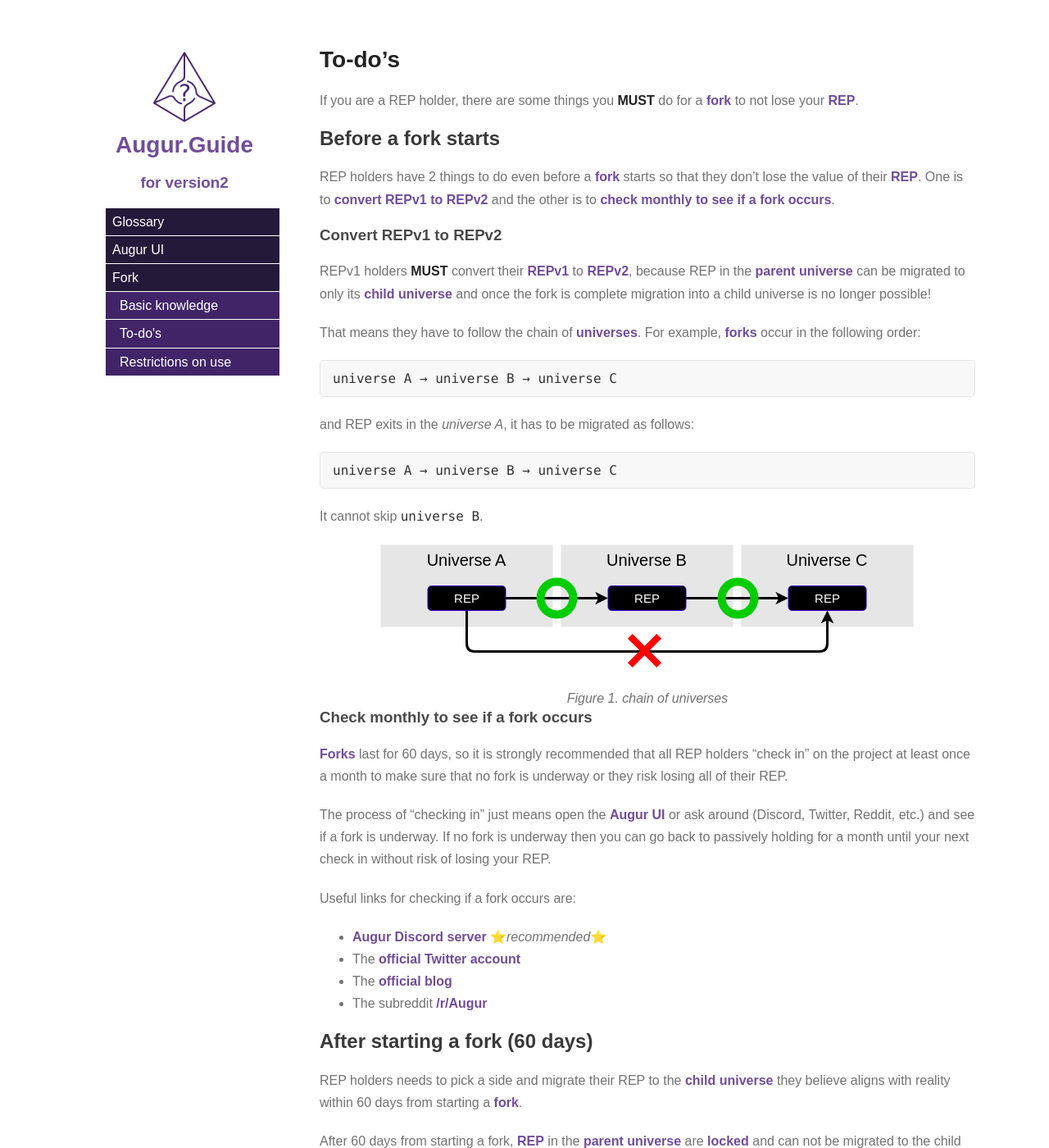
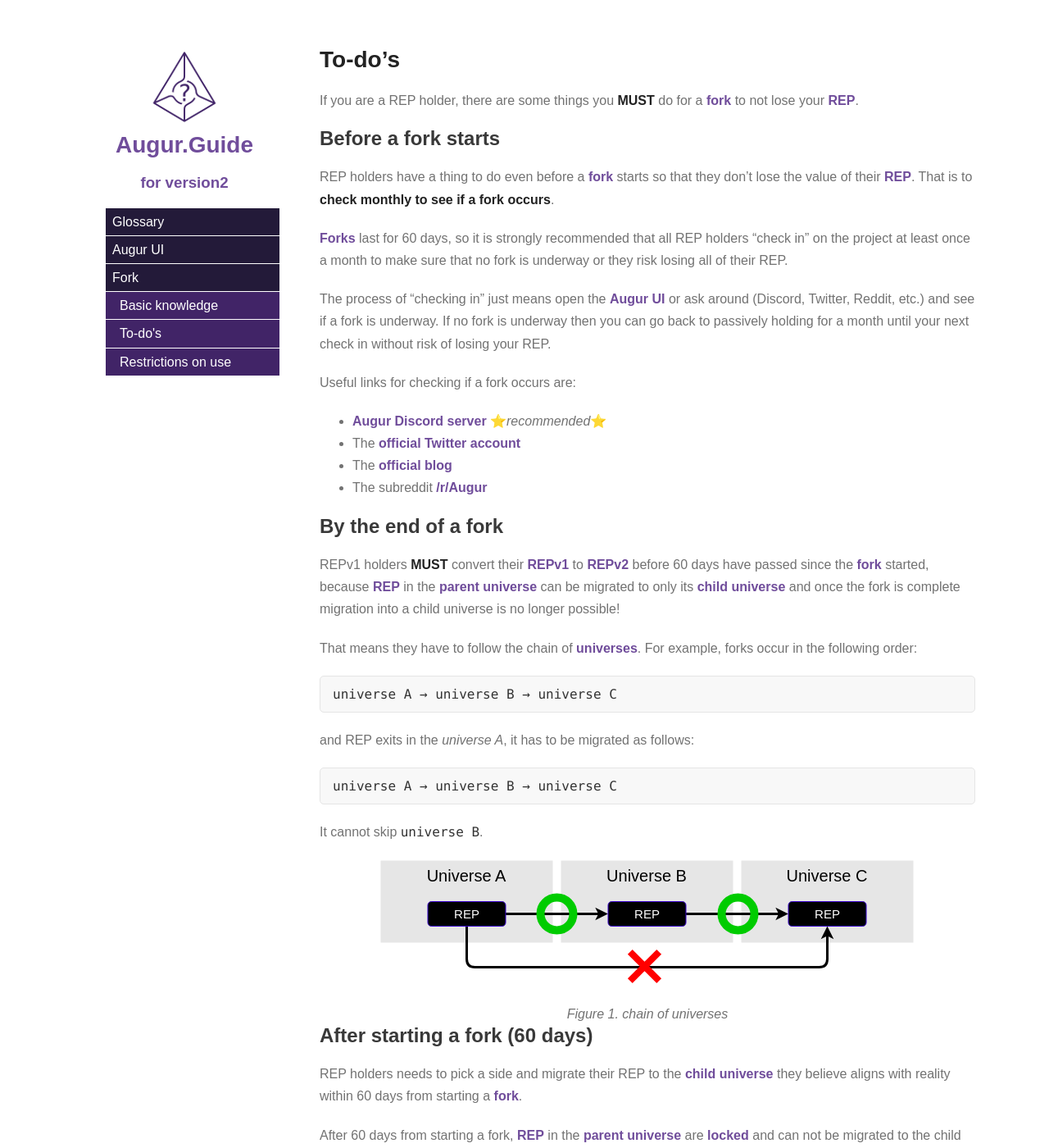
Before and after one commit to MicahZoltu/Augur.Guide-for-IPFS, a Jekyll site: the page built from collections/_version2-english/9-fork/2-to-dos.md, in a window 1280 px wide and 1400 px high. Shown: the whole window at 82% size. Built offline with Jekyll 4.4.1, drawn with Linux system fonts in a browser that asks for light colours; comment, search, counter and statistics services are not loaded; some of the changed lines change nothing that is shown.

Commit message:
Fix incorrect sentence in To-do's
You don't have to convert REPv1 to REPv2 before a fork starts, you just have to do it before the fork ends.

````diff
--- a/collections/_version2-english/9-fork/2-to-dos.md
+++ b/collections/_version2-english/9-fork/2-to-dos.md
@@ -24,12 +24,22 @@
 If you are a REP holder, there are some things you **MUST** do for a [fork]({{glossary_fork}}) to not lose your [REP]({{glossary_reputation_token}}).
 
 ## Before a fork starts
-REP holders have 2 things to do even before a [fork]({{glossary_fork}}) starts so that they don't lose the value of their [REP]({{glossary_reputation_token}}). One is to [convert REPv1 to REPv2](#convert-repv1-to-repv2) and the other is to [check monthly to see if a fork occurs](#check-monthly-to-see-if-a-fork-occurs).
+REP holders have a thing to do even before a [fork]({{glossary_fork}}) starts so that they don't lose the value of their [REP]({{glossary_reputation_token}}). That is to **check monthly to see if a fork occurs**.
 
-### Convert REPv1 to REPv2
-REPv1 holders **MUST** convert their [REPv1]({{glossary_repv1}}) to [REPv2]({{glossary_repv2}}), because REP in the [parent universe]({{glossary_parent_universe}}) can be migrated to only its [child universe]({{glossary_child_universe}}) and once the fork is complete migration into a child universe is no longer possible!
+[Forks]({{glossary_fork}}) last for 60 days, so it is strongly recommended that all REP holders "check in" on the project at least once a month to make sure that no fork is underway or they risk losing all of their REP.
 
-That means they have to follow the chain of [universes]({{glossary_universe}}). For example, [forks]({{glossary_fork}}) occur in the following order:
+The process of "checking in" just means open the [Augur UI]({{ "/" | absolute_url }}/{{page.collection}}/8-augur-ui.html) or ask around (Discord, Twitter, Reddit, etc.) and see if a fork is underway. If no fork is underway then you can go back to passively holding for a month until your next check in without risk of losing your REP.
+
+Useful links for checking if a fork occurs are:
+ - [Augur Discord server](https://discord.gg/guXC9Bd4)  ⭐*recommended*⭐
+ - The [official Twitter account](https://twitter.com/augurproject)
+ - The [official blog](https://augur.net/blog)
+ - The subreddit [/r/Augur](https://www.reddit.com/r/Augur/)
+
+## By the end of a fork
+REPv1 holders **MUST** convert their [REPv1]({{glossary_repv1}}) to [REPv2]({{glossary_repv2}}) before 60 days have passed since the [fork]({{glossary_fork}}) started, because [REP]({{glossary_reputation_token}}) in the [parent universe]({{glossary_parent_universe}}) can be migrated to only its [child universe]({{glossary_child_universe}}) and once the fork is complete migration into a child universe is no longer possible!
+
+That means they have to follow the chain of [universes]({{glossary_universe}}). For example, forks occur in the following order:
 ```
 universe A → universe B → universe C
 ```
@@ -40,17 +50,6 @@
 It cannot skip `universe B`.
 {% capture image_src %}{{ "/" | absolute_url }}assets/images/{{page.collection}}/fork/to-dos/chain-of-universes.svg{% endcapture %}
 {% include zoom-image.html src=image_src caption="Figure 1. chain of universes" %}
-
-### Check monthly to see if a fork occurs
-[Forks]({{glossary_fork}}) last for 60 days, so it is strongly recommended that all REP holders "check in" on the project at least once a month to make sure that no fork is underway or they risk losing all of their REP.
-
-The process of "checking in" just means open the [Augur UI]({{ "/" | absolute_url }}/{{page.collection}}/8-augur-ui.html) or ask around (Discord, Twitter, Reddit, etc.) and see if a fork is underway. If no fork is underway then you can go back to passively holding for a month until your next check in without risk of losing your REP.
-
-Useful links for checking if a fork occurs are:
- - [Augur Discord server](https://discord.gg/guXC9Bd4)  ⭐*recommended*⭐
- - The [official Twitter account](https://twitter.com/augurproject)
- - The [official blog](https://augur.net/blog)
- - The subreddit [/r/Augur](https://www.reddit.com/r/Augur/)
 
 ## After starting a fork (60 days)
 REP holders needs to pick a side and migrate their REP to the [child universe]({{glossary_child_universe}}) they believe aligns with reality within 60 days from starting a [fork]({{glossary_fork}}).
````
